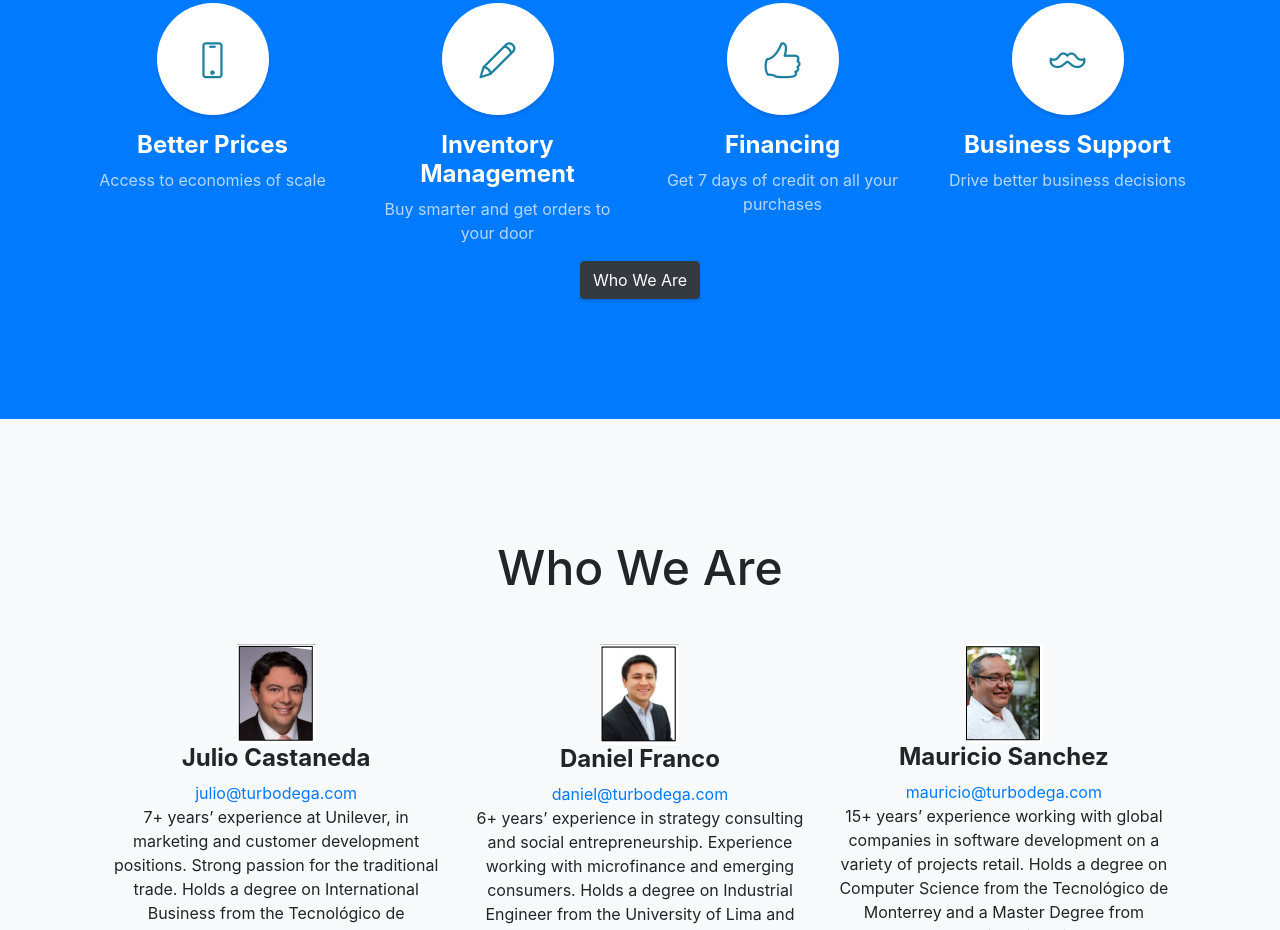
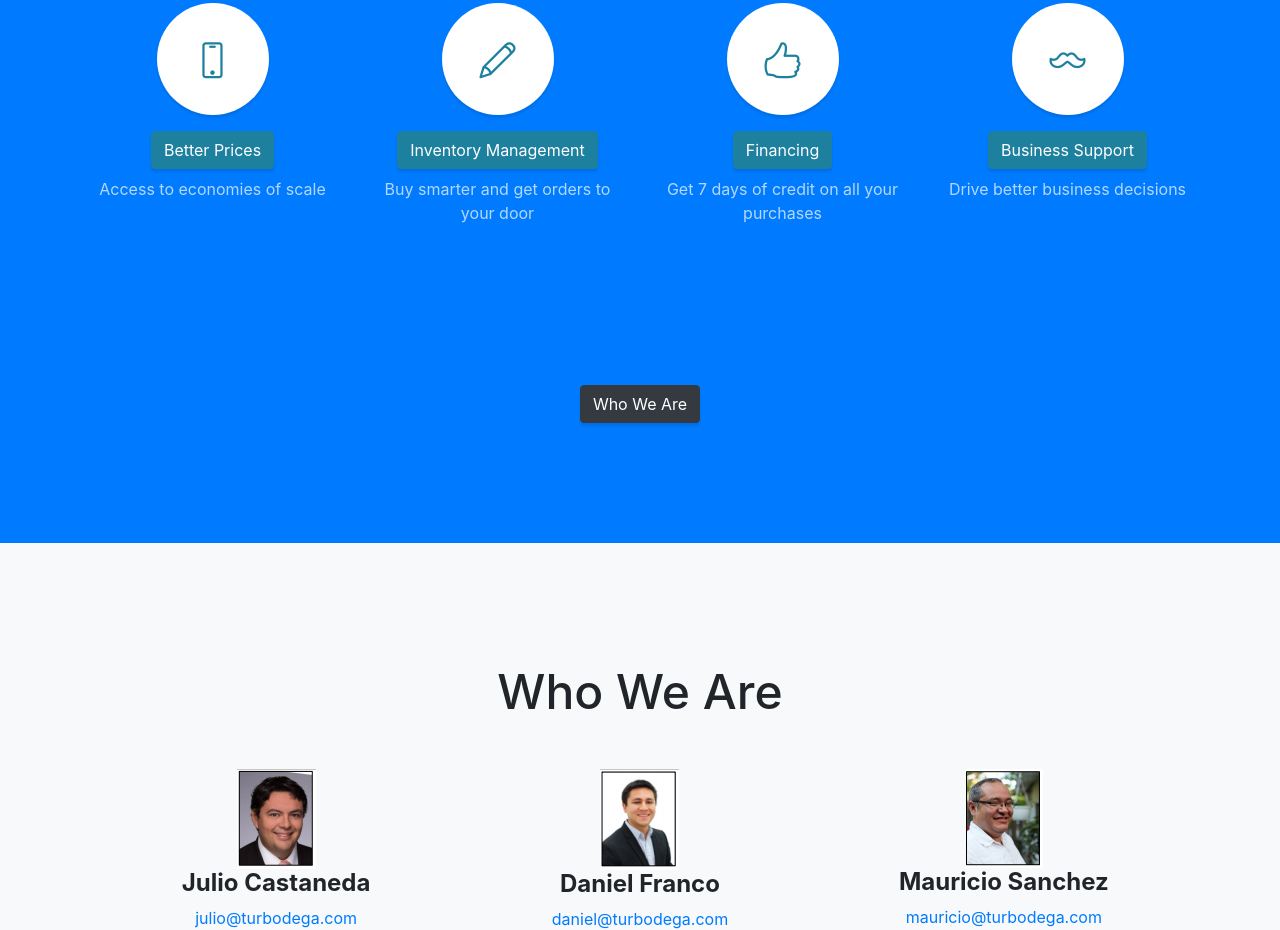
Before and after one commit to turbodega/website, a website with bundled scripts: page index.html in a window 1280 px wide. Shown: the part 2092-3022 px from the top of the page. Built offline with nearby package versions, Linux system fonts and the light colour scheme.

Commit message:
added button functionality to what we do. better prices, etc. will now display more information once clicked.

```diff
--- a/index.html
+++ b/index.html
@@ -134,38 +134,39 @@
               <i class="icon-screen-smartphone"></i>
             </span>
             <h4>
-              <strong>Better Prices</strong>
+               <button class="btn btn-primary" onclick="myFunction()">Better Prices</button>
             </h4>
-            <p class="text-faded mb-0">Access to economies of scale</p>
+            <p id="blockOne"class="text-faded mb-0">Access to economies of scale</p>
           </div>
           <div class="col-lg-3 col-md-6 mb-5 mb-lg-0">
             <span class="service-icon rounded-circle mx-auto mb-3">
               <i class="icon-pencil"></i>
             </span>
             <h4>
-              <strong>Inventory Management</strong>
+              <button class="btn btn-primary" onclick="myFunction2()">Inventory Management</button>
             </h4>
-            <p class="text-faded mb-0">Buy smarter and get orders to your door</p>
+            <p id="blockTwo"class="text-faded mb-0">Buy smarter and get orders to your door</p>
           </div>
           <div class="col-lg-3 col-md-6 mb-5 mb-md-0">
             <span class="service-icon rounded-circle mx-auto mb-3">
               <i class="icon-like"></i>
             </span>
             <h4>
-              <strong>Financing</strong>
+              <button class="btn btn-primary" onclick="myFunction3()">Financing</button>
             </h4>
-            <p class="text-faded mb-0">Get 7 days of credit on all your purchases</p>
+            <p id="blockThree" class="text-faded mb-0">Get 7 days of credit on all your purchases</p>
           </div>
           <div class="col-lg-3 col-md-6">
             <span class="service-icon rounded-circle mx-auto mb-3">
               <i class="icon-mustache"></i>
             </span>
             <h4>
-              <strong>Business Support</strong>
+              <button class="btn btn-primary" onclick="myFunction4()">Business Support</button>
             </h4>
-            <p class="text-faded mb-0">Drive better business decisions</p>
+            <p id="blockFour"class="text-faded mb-0">Drive better business decisions</p>
           </div>
         </div>
+        <br><br><br><br><br><br>
         <p></p>
         <a class="btn btn-dark btn-xl js-scroll-trigger" href="#about">Who We Are</a>
       </div>
@@ -263,6 +264,53 @@
     <!-- Custom scripts for this template -->
     <script src="js/stylish-portfolio.min.js"></script>
 
+
+    <script>
+    function myFunction() {
+      var x = document.getElementById("blockOne");
+      if (x.innerHTML === "Access to economies of scale") {
+        x.innerHTML = "Extra Information";
+        } else {
+        x.innerHTML = "Access to economies of scale";
+      }
+    }
+    </script>
+
+    <script>
+    function myFunction2() {
+      var x = document.getElementById("blockTwo");
+      if (x.innerHTML === "Buy smarter and get orders to your door") {
+        x.innerHTML = "Extra Information";
+        } else {
+        x.innerHTML = "Buy smarter and get orders to your door";
+      }
+    }
+    </script>
+
+    <script>
+    function myFunction3() {
+      var x = document.getElementById("blockThree");
+      if (x.innerHTML === "Get 7 days of credit on all your purchases") {
+        x.innerHTML = "Extra Information";
+        } else {
+        x.innerHTML = "Get 7 days of credit on all your purchases";
+      }
+    }
+    </script>
+
+    <script>
+    function myFunction4() {
+      var x = document.getElementById("blockFour");
+      if (x.innerHTML === "Drive better business decisions") {
+        x.innerHTML = "Extra Information";
+        } else {
+        x.innerHTML = "Drive better business decisions";
+      }
+    }
+    </script>
+
+
+
   </body>
 
 </html>
```
